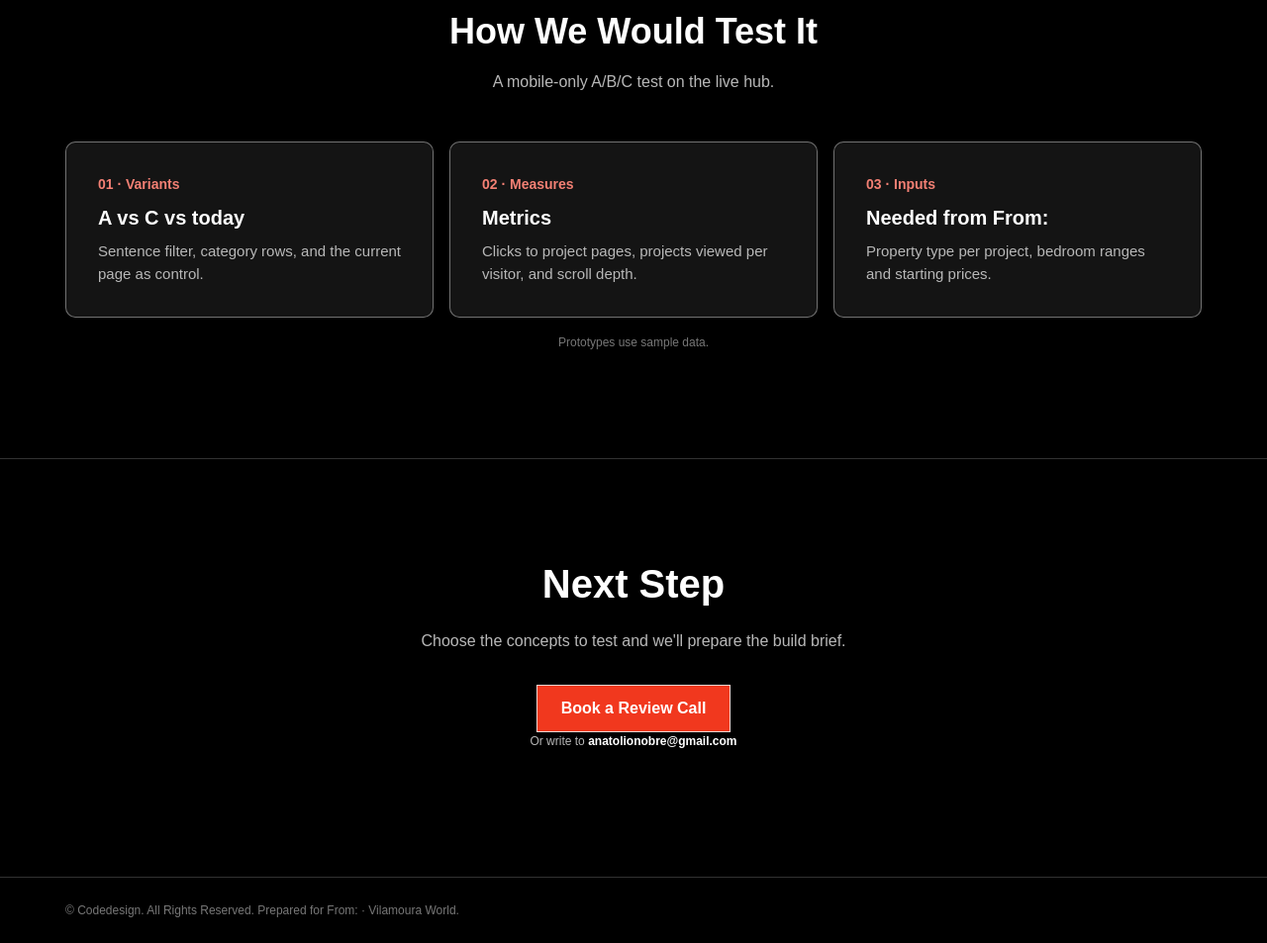
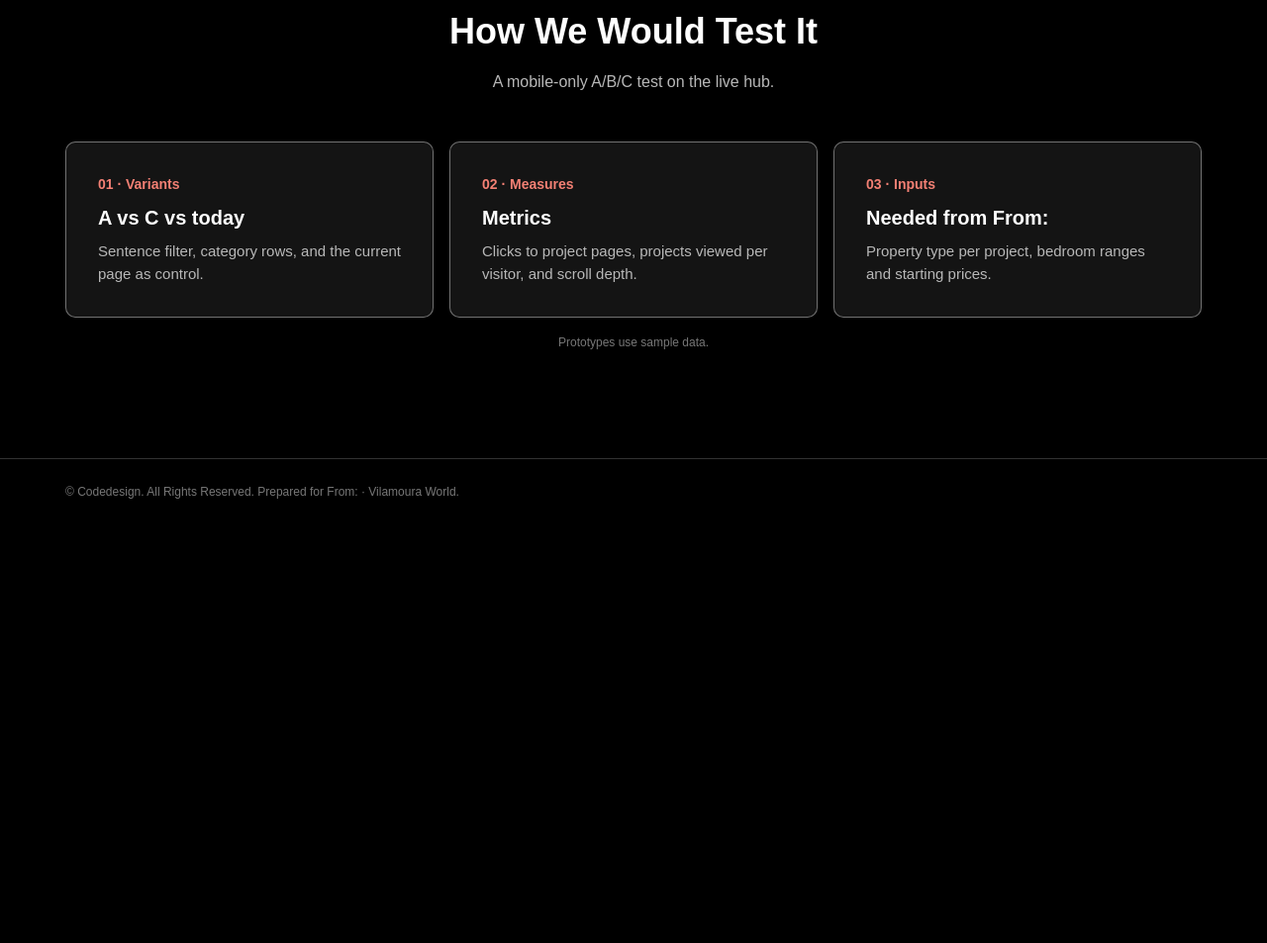
Before and after one commit to anatolionobre-code/from-ui-ux, a plain HTML site: page index.html in a window 1280 px wide. Shown: the part 4695-5648 px from the top of the page at 99% size. After the commit the page ends 5225 px from the top, so only its background shows below. Drawn offline with Linux system fonts and the light colour scheme.

Commit message:
Remove Next Step section
Co-Authored-By: Claude Sonnet 5.5 <noreply@anthropic.com>
Claude-Session: https://claude.ai/code/session_01WUuSGpdcoGeG1Atbiv4fLz

```diff
--- a/index.html
+++ b/index.html
@@ -234,15 +234,6 @@ footer{border-top:1px solid var(--ink-line);padding:24px 0;font-size:12px;font-w
   </div>
 </section>
 
-<section class="close">
-  <div class="wrap">
-    <h2>Next Step</h2>
-    <p>Choose the concepts to test and we'll prepare the build brief.</p>
-    <a class="btn" href="mailto:anatolionobre@gmail.com?subject=Vilamoura%20hub%20filter%20concepts">Book a Review Call</a>
-    <p class="note">Or write to <strong style="color:var(--t1);user-select:all">anatolionobre@gmail.com</strong></p>
-  </div>
-</section>
-
 <footer><div class="wrap">© Codedesign. All Rights Reserved. Prepared for From: · Vilamoura World.</div></footer>
 
 <script>
```
